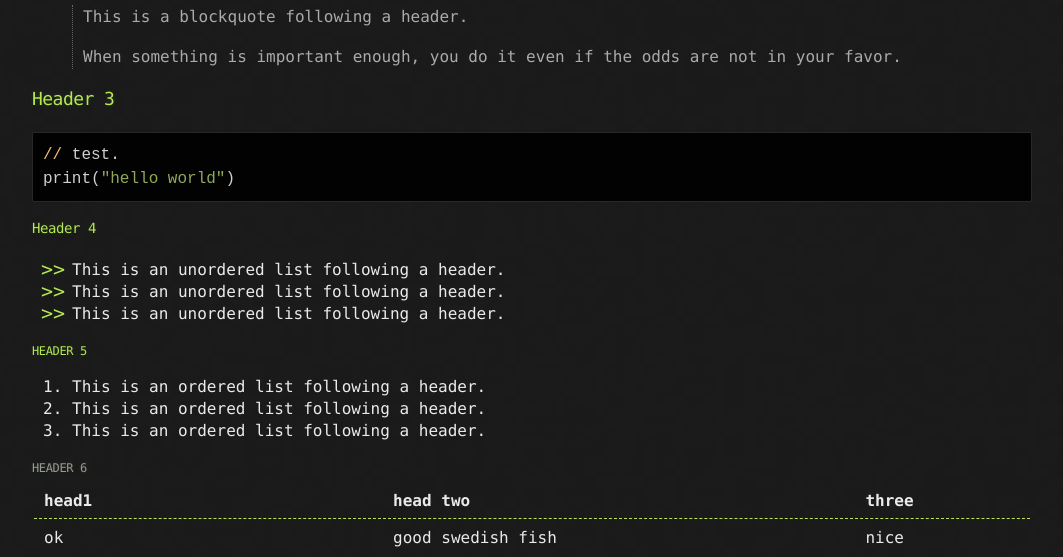
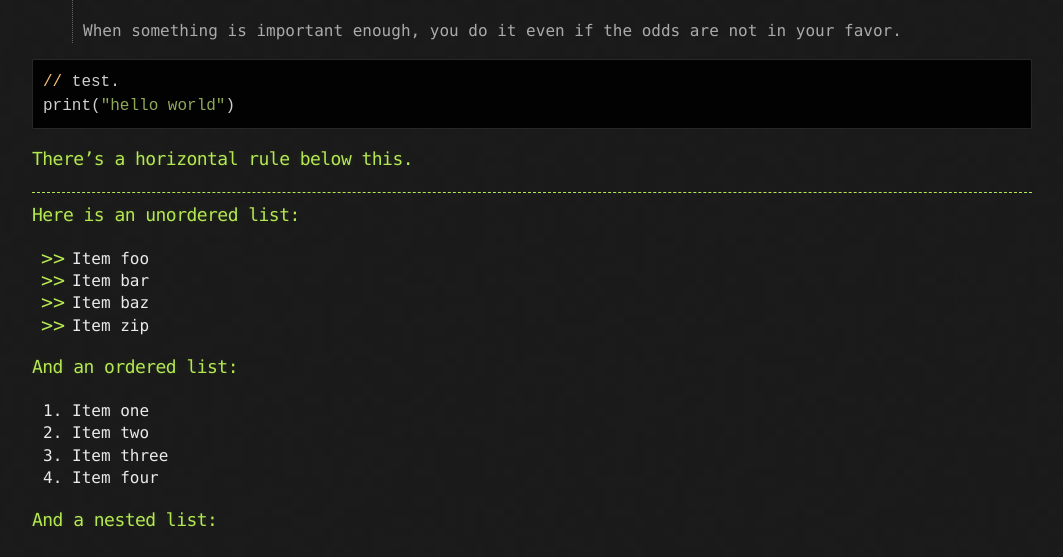
Before and after one commit to Soleeee6272/soleeee6272.github.io, a Jekyll site: the page built from index.md, in a window 1280 px wide and 1400 px high, scrolled down 638 px. Shown: the top 557 px of the window, without its empty margins (108-1171 px from the left). Built offline with Jekyll 4.4.1, drawn with Linux system fonts in a browser that asks for light colours; some of the changed text lies outside the part shown.

Commit message:
Update index.md

````diff
--- a/index.md
+++ b/index.md
@@ -22,34 +20,11 @@ This is a normal paragraph following a header. GitHub is a code hosting platform
 >
 > When something is important enough, you do it even if the odds are not in your favor.
 
-### Header 3
-
 ```py
 // test.
 print("hello world")
 ```
 
-
-#### Header 4
-
-*   This is an unordered list following a header.
-*   This is an unordered list following a header.
-*   This is an unordered list following a header.
-
-##### Header 5
-
-1.  This is an ordered list following a header.
-2.  This is an ordered list following a header.
-3.  This is an ordered list following a header.
-
-###### Header 6
-
-| head1        | head two          | three |
-|:-------------|:------------------|:------|
-| ok           | good swedish fish | nice  |
-| out of stock | good and plenty   | nice  |
-| ok           | good `oreos`      | hmm   |
-| ok           | good `zoute` drop | yumm  |
 
 ### There's a horizontal rule below this.
 
@@ -71,19 +46,6 @@ print("hello world")
 
 ### And a nested list:
 
-- level 1 item
-  - level 2 item
-  - level 2 item
-    - level 3 item
-    - level 3 item
-- level 1 item
-  - level 2 item
-  - level 2 item
-  - level 2 item
-- level 1 item
-  - level 2 item
-  - level 2 item
-- level 1 item
 
 ### Small image
 
@@ -91,7 +53,7 @@ print("hello world")
 
 ### Large image
 
-![Branching](https://i.ytimg.com/an_webp/Vj1uh89v-Sc/maxresdefault.jpg)
+![Branching](https://raw.githubusercontent.com/codewithpom/dev-meme/main/images/7.png)
 
 
 ### Definition lists can be used with HTML syntax.
````
Also changed, not shown: other parts of index.md (+2 -4 lines).
